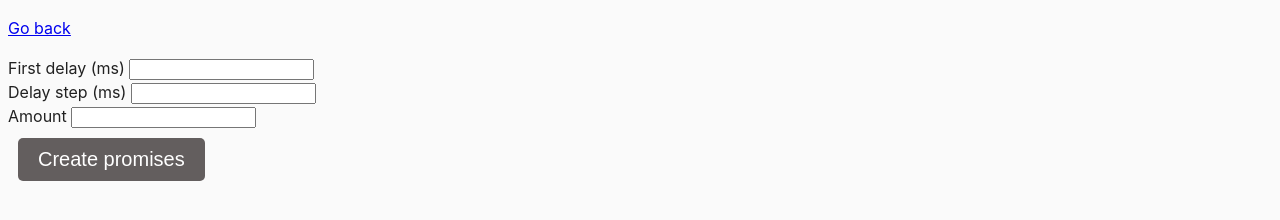
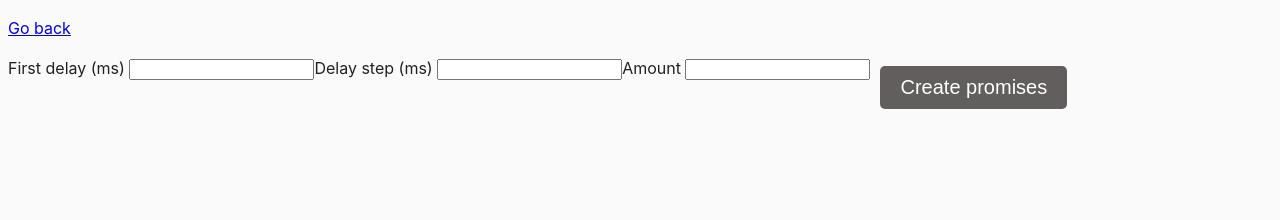
Before and after one commit to NataBelous/goit-js-hw-09, a website built with Parcel: page src/03-promises.html in a window 1280 px wide. Built offline with nearby package versions, Linux system fonts and the light colour scheme.

Commit message:
fix end 09

```diff
--- a/src/css/common.css
+++ b/src/css/common.css
@@ -49,10 +49,10 @@ margin-top: 20px;
 }
 
 .form {
-  display: block;
+  display: flex;
 }
 
 .label-form {
-  display: block;
-
+display: flex;
+flex-direction: column;
 }
```
Also changed, not shown: src/01-color-switcher.html (+2 -2 lines).
